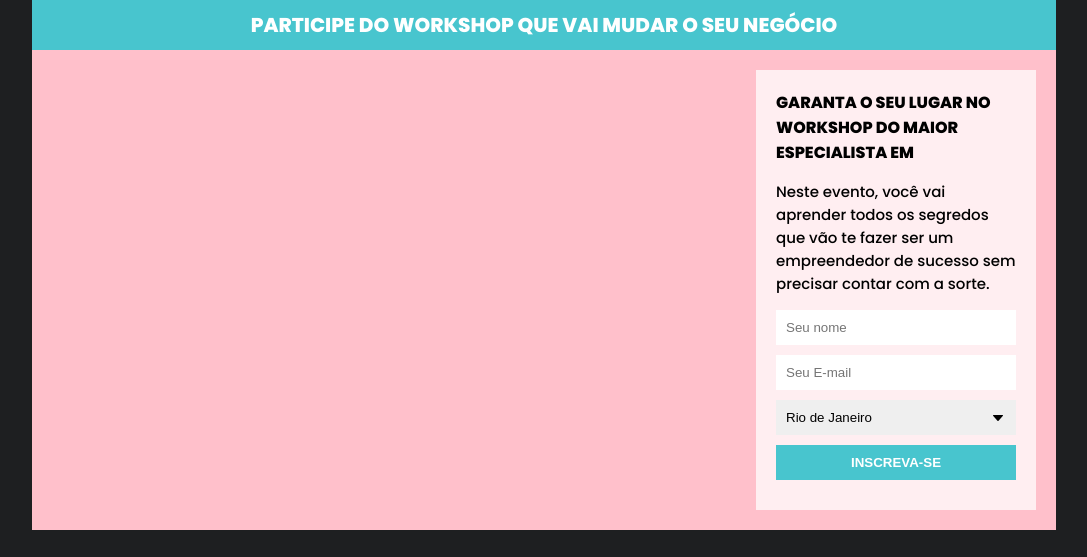
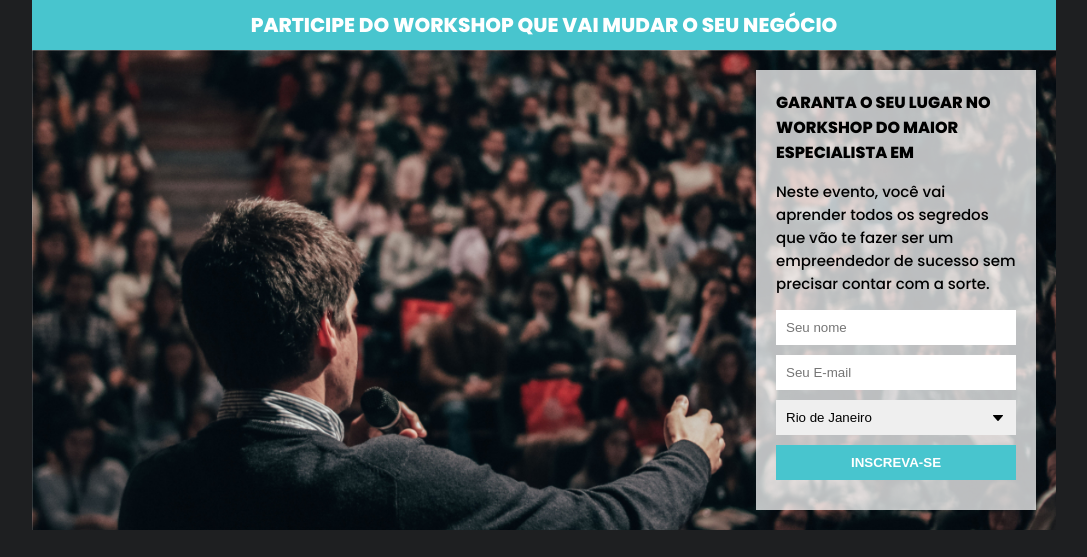
Before and after one commit to 0XxMxX0/pagina_de_captura, a plain HTML site: page index.html in a window 1280 px wide. Shown: the top 557 px of the page, without its empty margins (96-1183 px from the left). Drawn offline with Linux system fonts and the light colour scheme; the site is published under a folder, as on GitHub Pages, so addresses that start at the root find nothing; files whose address does not match are found by name.

Commit message:
Atualização | 2.1.0
Correção de bugs.

```diff
--- a/css/style.css
+++ b/css/style.css
@@ -33,7 +33,7 @@ header {
 }
 section {
     padding: 20px;
-    background-image: url("/images/people.jpg");
+    background-image: url("../images/people.jpg");
     background-size: cover;
     overflow: hidden;
 }
```
